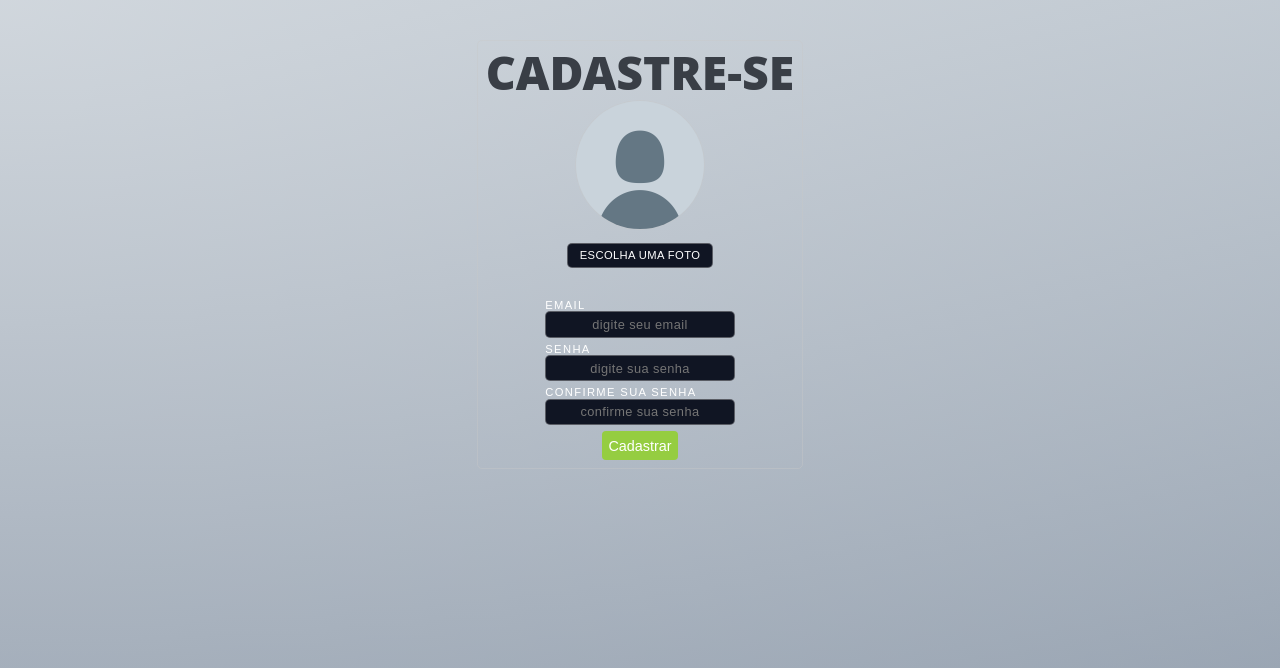
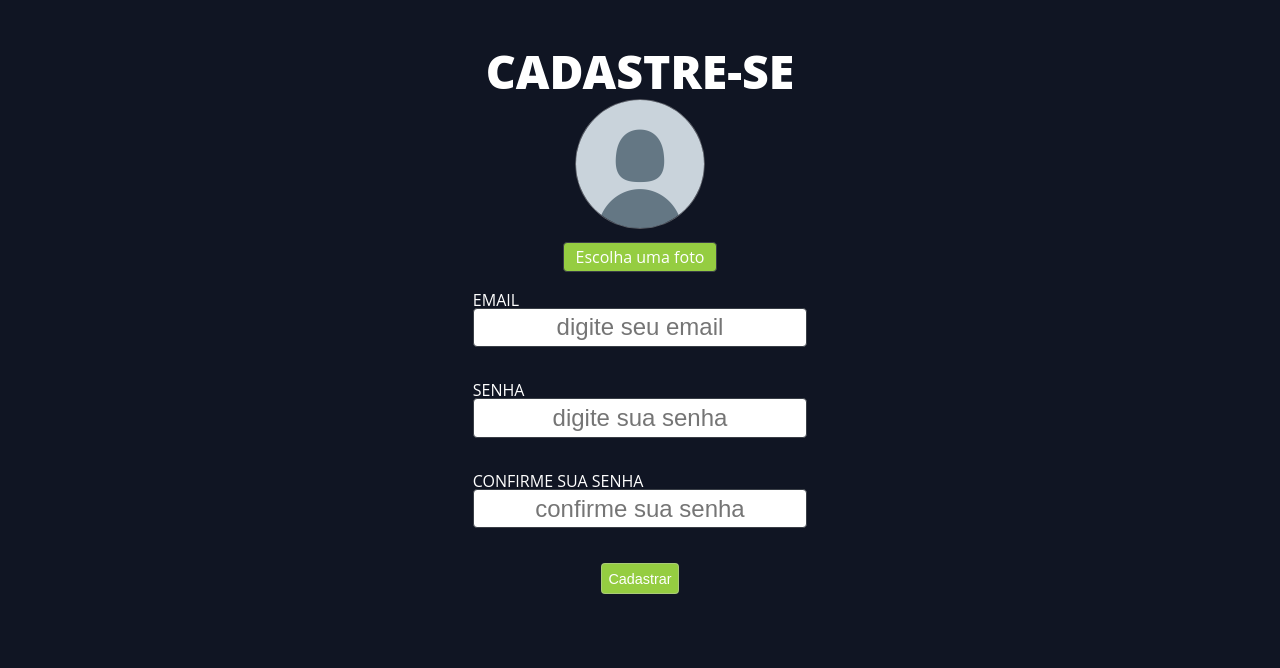
Before and after one commit to jefersonPMatos/to-do-web, a React (Create React App) app: page /cadastrar in a window 1280 px wide. Shown: the top 668 px of the page. Built offline with nearby package versions, Linux system fonts and the light colour scheme.

Commit message:
css pag user, cadastrar, login

```diff
--- a/src/components/Button/styles.js
+++ b/src/components/Button/styles.js
@@ -5,7 +5,7 @@
   color: #ffffff;
   background: #95cd41;
   padding: 0.4rem;
-  border: none;
+  border: 1px solid rgba(200, 200, 200, 0.4);
   border-radius: 4px;
   max-height: 20rem;
   &:hover {
--- a/src/components/FileInput/styles.js
+++ b/src/components/FileInput/styles.js
@@ -3,26 +3,21 @@
 const Label = styled.label`
   display: flex;
   justify-content: center;
-  font-family: "Prompt", sans-serif;
-  font-size: 0.7rem;
-  font-weight: 500;
-  letter-spacing: 0.025rem;
-  font-style: normal;
-  text-transform: uppercase;
   color: #ffffff;
-  background-color: #101523;
+  background-color: #95cd41;
   padding: 0.35rem 0.75rem;
-  border: 1px solid rgba(200, 200, 200, 0.4);
-  border-radius: 5px;
+  border: 1px solid #393e46;
+  border-radius: 4px;
 
   &:hover {
+    transition: 0.3s ease;
     cursor: pointer;
-    border: 1px solid #ffffff;
+    background: #393e46;
   }
 `;
 
 const Input = styled.input`
   display: none;
-`
+`;
 
 export { Label, Input };
--- a/src/components/Title/styles.js
+++ b/src/components/Title/styles.js
@@ -3,7 +3,7 @@
 const H1 = styled.h1`
   display: flex;
   font-size: ${(props) => props.fs || "2.9rem"};
-  color: #393e46;
+  color: #fff;
   text-transform: uppercase;
 `;
 
--- a/src/index.css
+++ b/src/index.css
@@ -6,7 +6,5 @@
 
  /* background-image: linear-gradient(to top, #c4c5c7 0%, #dcdddf 52%, #ebebeb 100%); */
 
- background: linear-gradient(-180deg, #BCC5CE 0%, #929EAD 98%), radial-gradient(at top left, rgba(255,255,255,0.30) 0%, rgba(0,0,0,0.30) 100%);
- background-blend-mode: screen;
-
+ background: #101523;
 }
--- a/src/pages/Cadastrar/index.js
+++ b/src/pages/Cadastrar/index.js
@@ -2,7 +2,7 @@
 
 import { useForm } from "react-hook-form";
 import * as yup from "yup";
-import { yupResolver } from "@hookform/resolvers/yup"
+import { yupResolver } from "@hookform/resolvers/yup";
 
 import Api from "../../services/Api";
 
@@ -11,13 +11,13 @@
 import { FileInput } from "../../components/FileInput";
 import { Avatar } from "../../components/Avatar";
 import { Title } from "../../components/Title";
-import { Box } from "../../components/Box"
+import { Box } from "../../components/Box";
 
 const schema = yup
   .object({
     email: yup
       .string()
-      .email()
+      .email("Por favor, informe um email válido!")
       .required("Por favor, informe um email válido!"),
     password: yup
       .string()
@@ -36,7 +36,7 @@
   const {
     register,
     handleSubmit,
-    formState: { errors }
+    formState: { errors },
   } = useForm({
     resolver: yupResolver(schema),
   });
@@ -67,39 +67,37 @@
     <Container>
       <Div>
         <Form onSubmit={handleSubmit(handleDataUpload)}>
-
           <Title>Cadastre-se</Title>
-
           {avatar.preview ? <Avatar src={avatar.preview} /> : <Avatar />}
           <Box h="0.5rem" />
-          <FileInput
-            type="file"
-            onChange={handleFileChange}
-          >
+          <FileInput type="file" onChange={handleFileChange}>
             Escolha uma foto
           </FileInput>
-
-          <Box h="2rem" />
-
-          <LabelStyle>Email
+          <Box h="20px" />
+          <LabelStyle>
+            Email
             <Input
               type="text"
               placeholder="Digite seu email"
               {...register("email")}
             />
           </LabelStyle>
+          <Box h="15px" />
           <P>{errors.email?.message}</P>
-
-          <LabelStyle> Senha
+          <Box h="20px" />
+          <LabelStyle>
+            Senha
             <Input
               type="password"
               placeholder="Digite sua senha"
               {...register("password")}
             />
           </LabelStyle>
+          <Box h="15px" />
           <P>{errors.Password?.message}</P>
-
-          <LabelStyle>Confirme sua senha
+          <Box h="20px" />
+          <LabelStyle>
+            Confirme sua senha
             <Input
               type="password"
               placeholder="Confirme sua senha"
@@ -107,8 +105,9 @@
               {...register("confirmPassword")}
             />
           </LabelStyle>
+          <Box h="15px" />
           <P>{errors.confirmPassword?.message}</P>
-
+          <Box h="20px" />
           <Button>Cadastrar</Button>
         </Form>
       </Div>
--- a/src/pages/Cadastrar/styles.js
+++ b/src/pages/Cadastrar/styles.js
@@ -10,10 +10,7 @@
   justify-items: center;
   align-items: center;
   flex-direction: column;
-  border: solid 1px rgba(200, 200, 200, 0.4);
-  max-width: 20rem;
   padding: 0.5rem;
-  border-radius: 5px;
   margin-top: 2.5rem;
 `;
 
@@ -21,56 +18,39 @@
   display: flex;
   align-items: center;
   flex-direction: column;
-
 `;
 
 const P = styled.p`
   display: flex;
-  font-family: "Prompt", sans-serif;
-  color: #fff;
-  font-size: 0.6rem;
-  font-weight: 500;
-  letter-spacing: 0.1rem;
-  font-style: normal;
-  text-transform: uppercase;
+  align-self: center;
+  color: #ff4f32;
+  font-size: 1rem;
+  text-transform: lowercase;
 `;
 
 const Input = styled.input`
   display: block;
-  font-family: "Prompt", sans-serif;
-  font-size: 0.8rem;
-  letter-spacing: 0.025rem;
-  font-style: normal;
-  color: #ffffff;
-  background-color: #101523;
+  font-size: 1.5rem;
+  color: #393e46;
   padding: 0.3rem 0.7rem;
-  border: 1px solid rgba(200, 200, 200, 0.4);
-  border-radius: 5px;
-  max-width: 12rem;
+  border: 1px solid #393e46;
+  border-radius: 4px;
   text-align: center;
-  margin-bottom: 6px;
   &:hover {
-    border: 1px solid #ffffff;
+    transition: 0.3s ease;
+    border: 1px solid #95cd41;
   }
   ::placeholder {
-    font-family: "Prompt", sans-serif;
-    font-size: 0.8rem;
-    font-weight: 500;
-    letter-spacing: 0.025rem;
-    font-style: normal;
+    font-size: 1.5rem;
     text-transform: lowercase;
   }
 `;
 
 const LabelStyle = styled.label`
   display: block;
-  font-family: "Prompt", sans-serif;
-  font-size: 0.7rem;
-  font-weight: 500;
-  letter-spacing: 0.085rem;
-  font-style: normal;
+  font-size: 1rem;
   text-transform: uppercase;
-  color: #ffffff;
+  color: #fff;
 `;
 
 export { Container, Div, Form, P, Input, LabelStyle };
--- a/src/pages/Home/index.js
+++ b/src/pages/Home/index.js
@@ -12,10 +12,10 @@
     <Container>
       <Card>
         <Title>
-          <CheckSquare color="#393E46" size={50} />
+          <CheckSquare color="#fff" size={50} />
           To Do!
         </Title>
-        <Box w="985px" />
+        <Box w="800px" />
         <Button>
           <StyledLink to="/login">Fazer login</StyledLink>
         </Button>
--- a/src/pages/Home/styles.js
+++ b/src/pages/Home/styles.js
@@ -23,13 +23,13 @@
 
 const P = styled.p`
   display: flex;
-  color: #393e46;
+  color: #fff;
   font-size: 1.7rem;
 `;
 
 const Mark = styled.mark`
   display: flex;
-  color: #eeeeee;
+  color: #fff;
   background: #95cd41;
   padding: 0.5rem;
   border-radius: 4px;
--- a/src/pages/Login/styles.js
+++ b/src/pages/Login/styles.js
@@ -16,60 +16,42 @@
   justify-items: center;
   align-items: center;
   flex-direction: column;
-  border: solid 1px rgba(200, 200, 200, 0.4);
-  max-width: 20rem;
   padding: 1rem;
-  border-radius: 5px;
+  border-radius: 4px;
   margin-top: 10rem;
 `;
 
 const Input = styled.input`
   display: block;
-  font-family: "Prompt", sans-serif;
-  font-size: 0.8rem;
-  letter-spacing: 0.025rem;
-  font-style: normal;
-  color: #ffffff;
-  background-color: #101523;
+  font-size: 1.5rem;
+  color: #393e46;
   padding: 0.3rem 0.7rem;
-  border: 1px solid rgba(200, 200, 200, 0.4);
-  border-radius: 5px;
-  max-width: 12rem;
+  border: 1px solid #393e46;
+  border-radius: 4px;
   text-align: center;
-  margin-bottom: 6px;
   &:hover {
-    border: 1px solid #ffffff;
+    transition: 0.3s ease;
+    border: 1px solid #95cd41;
   }
   ::placeholder {
-    font-family: "Prompt", sans-serif;
-    font-size: 0.8rem;
-    font-weight: 500;
-    letter-spacing: 0.025rem;
-    font-style: normal;
+    font-size: 1.5rem;
     text-transform: lowercase;
   }
 `;
 
 const LabelStyle = styled.label`
   display: block;
-  font-family: "Prompt", sans-serif;
-  font-size: 0.7rem;
-  font-weight: 500;
-  letter-spacing: 0.085rem;
-  font-style: normal;
+  font-size: 1rem;
   text-transform: uppercase;
-  color: #ffffff;
+  color: #fff;
 `;
 
 const P = styled.p`
   display: flex;
-  font-family: "Prompt", sans-serif;
-  color: #fff;
-  font-size: 0.6rem;
-  font-weight: 500;
-  letter-spacing: 0.1rem;
-  font-style: normal;
-  text-transform: uppercase;
+  align-self: center;
+  color: #ff4f32;
+  font-size: 1rem;
+  text-transform: lowercase;
 `;
 
 export { Container, Form, Div, Input, LabelStyle, P };
--- a/src/pages/User/styles.js
+++ b/src/pages/User/styles.js
@@ -2,6 +2,14 @@
 
 const Container = styled.div`
   gap: 0.3rem;
+  display: flex;
+  justify-content: center;
+  align-items: center;
+  flex-direction: column;
+  padding: 1rem;
+`;
+
+const DivInputs = styled.div`
   display: flex;
   justify-content: center;
   align-items: center;
@@ -17,75 +25,47 @@
   border: solid 1px rgba(200, 200, 200, 0.4);
   width: 30rem;
   padding: 0.5rem;
-  border-radius: 5px;
-  margin-top: 2.5rem;
+  border-radius: 4px;
+  width: 80rem;
 `;
 
 const DivAvatar = styled.div`
   display: flex;
-  justify-items: center;
   align-items: center;
-  flex-direction: column;
   border: solid 1px rgba(200, 200, 200, 0.4);
   padding: 0.5rem;
-  border-radius: 5px;
-  margin-top: 2.5rem;
+  border-radius: 4px;
+  width: 80rem;
 `;
 
 const Form = styled.form`
   display: flex;
   align-items: center;
-  flex-direction: row;
   gap: 0.3rem;
 `;
 
 const P = styled.p`
   display: flex;
-  font-family: "Prompt", sans-serif;
   color: #fff;
-  font-size: 0.6rem;
-  font-weight: 500;
-  letter-spacing: 0.1rem;
-  font-style: normal;
-  text-transform: uppercase;
+  font-size: 0.8rem;
 `;
 
 const Input = styled.input`
   display: block;
-  font-family: "Prompt", sans-serif;
-  font-size: 0.8rem;
-  letter-spacing: 0.025rem;
-  font-style: normal;
-  color: #ffffff;
+  color: #fff;
+  font-size: 1.5rem;
   background-color: #101523;
-  padding: 0.35rem 0.75rem;
   border: 1px solid rgba(200, 200, 200, 0.4);
   border-radius: 5px;
-  width: 12rem;
   text-align: center;
-  margin-bottom: 6px;
+  width: 30rem;
+  height: 2rem;
   &:hover {
-    border: 1px solid #ffffff;
+    border: 1px solid #fff;
   }
   ::placeholder {
-    font-family: "Prompt", sans-serif;
     font-size: 0.8rem;
-    font-weight: 500;
-    letter-spacing: 0.025rem;
-    font-style: normal;
-    text-transform: lowercase;
   }
-`;
-
-const LabelStyle = styled.label`
-  display: block;
-  font-family: "Prompt", sans-serif;
-  font-size: 0.7rem;
-  font-weight: 500;
-  letter-spacing: 0.085rem;
-  font-style: normal;
-  text-transform: uppercase;
-  color: #ffffff;
 `;
 
 const DivButtons = styled.div`
@@ -95,4 +75,4 @@
   align-items: center;
   flex-direction: row;
 `;
-export { Container, Div, Form, P, Input, LabelStyle, DivButtons, DivAvatar };
+export { Container, Div, Form, P, Input, DivButtons, DivAvatar, DivInputs };
```
Also changed, not shown: src/pages/Login/index.js (+5 -2 lines), src/pages/User/index.js (+9 -7 lines), src/assets/images/login-background.png (added). Lines whose indentation alone changed are shown as unchanged.
